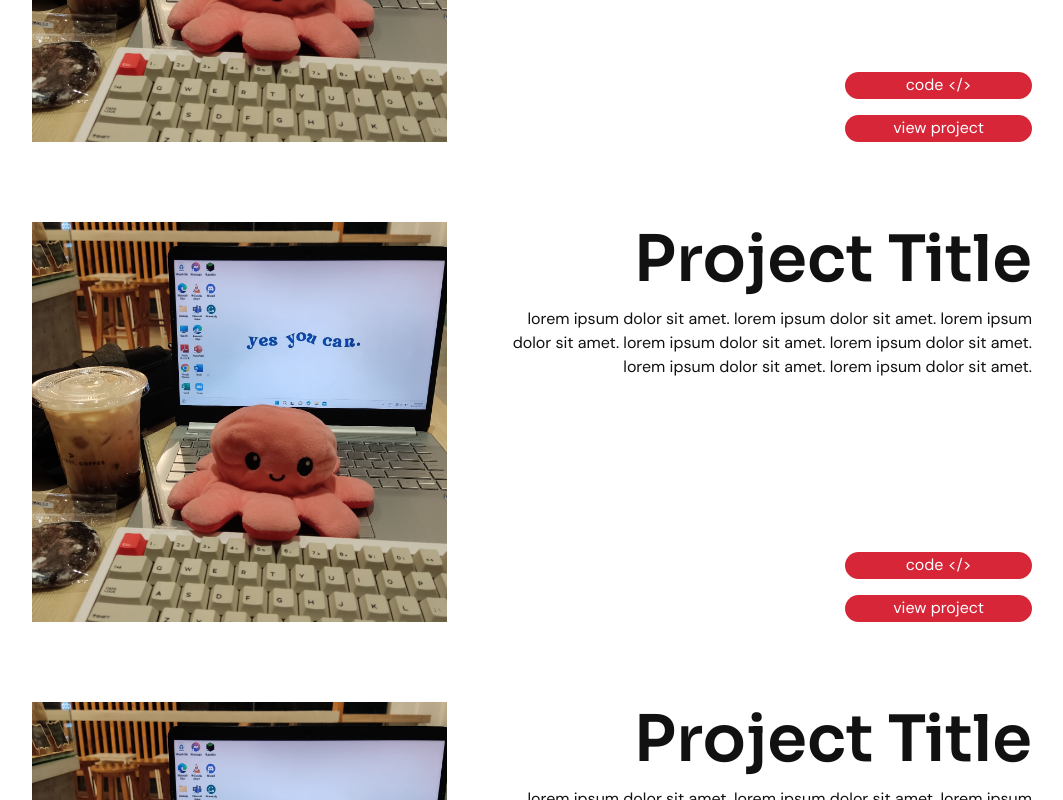
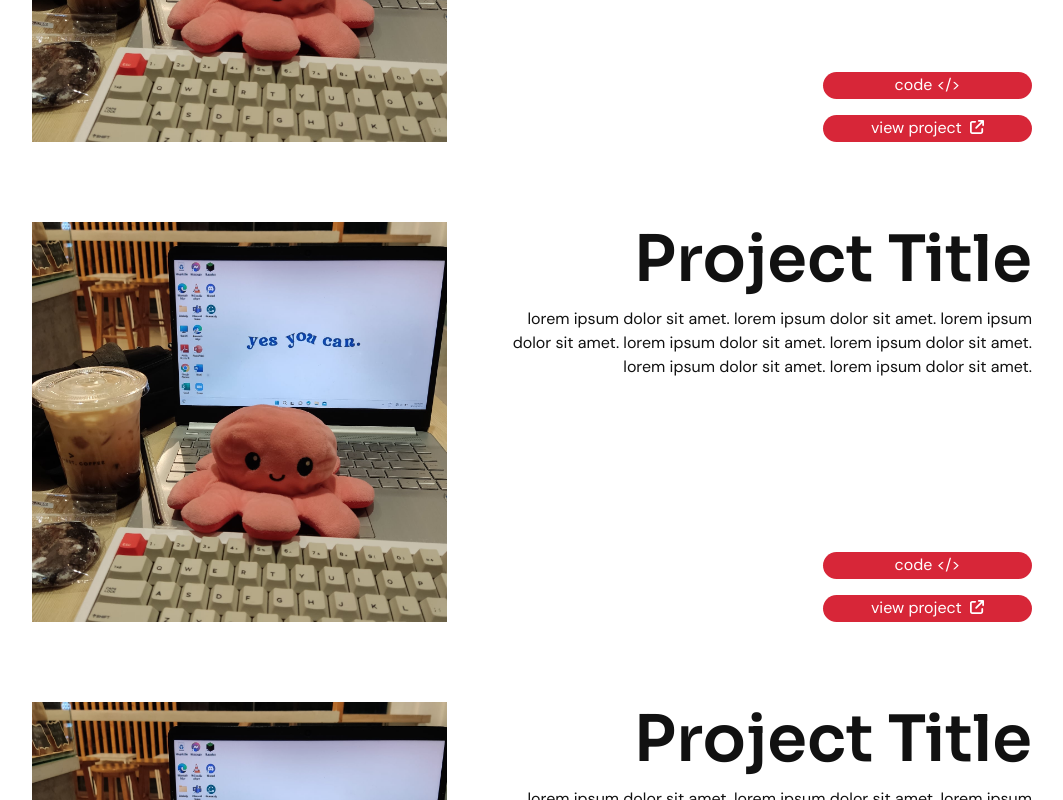
Before and after one commit to ArabellaJordan/Portfolio-v2, a Vue app: page / in a window 1280 px wide. Shown: the part 2360-3160 px from the top of the page, without its empty margins (108-1171 px from the left). Built offline with nearby package versions, Linux system fonts and the light colour scheme.

Commit message:
project card

```diff
--- a/src/assets/scss/global/_cards.scss
+++ b/src/assets/scss/global/_cards.scss
@@ -37,6 +37,10 @@
             display: flex;
             flex-direction: column;
             gap: 1rem;
+
+            path {
+                color: var(--color-bg);
+            }
         }
     }
 }
--- a/src/assets/scss/style.css
+++ b/src/assets/scss/style.css
@@ -124,6 +124,9 @@ section {
   display: flex;
   flex-direction: column;
   gap: 1rem;
+}
+.card__project--buttons path {
+  color: var(--color-bg);
 }
 
 .home {
--- a/src/components/ProjectCard.vue
+++ b/src/components/ProjectCard.vue
@@ -17,10 +17,11 @@
         <button class="button__pill button__pill--red">code &lt;/&gt;</button>
         <button class="button__pill button__pill--red text__white">
           view project
-          <!-- <icon
+          <icon
             class="ms-1 text__white"
             :icon="['fas', 'arrow-up-right-from-square']"
-          /> -->
+            size="sm"
+          />
         </button>
       </div>
     </div>
```
Also changed, not shown: 1 other file (tests, documents, lock files or other folders).
